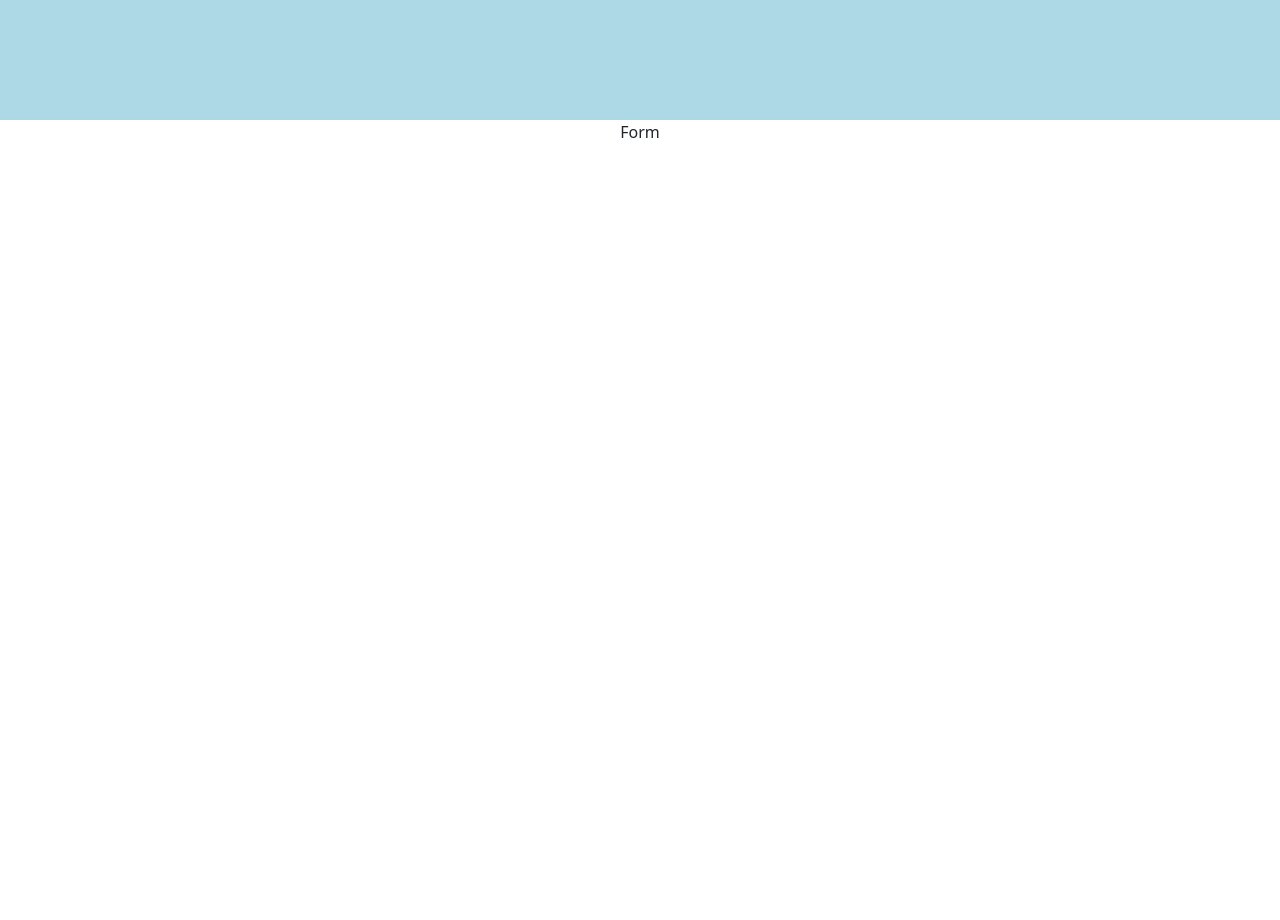
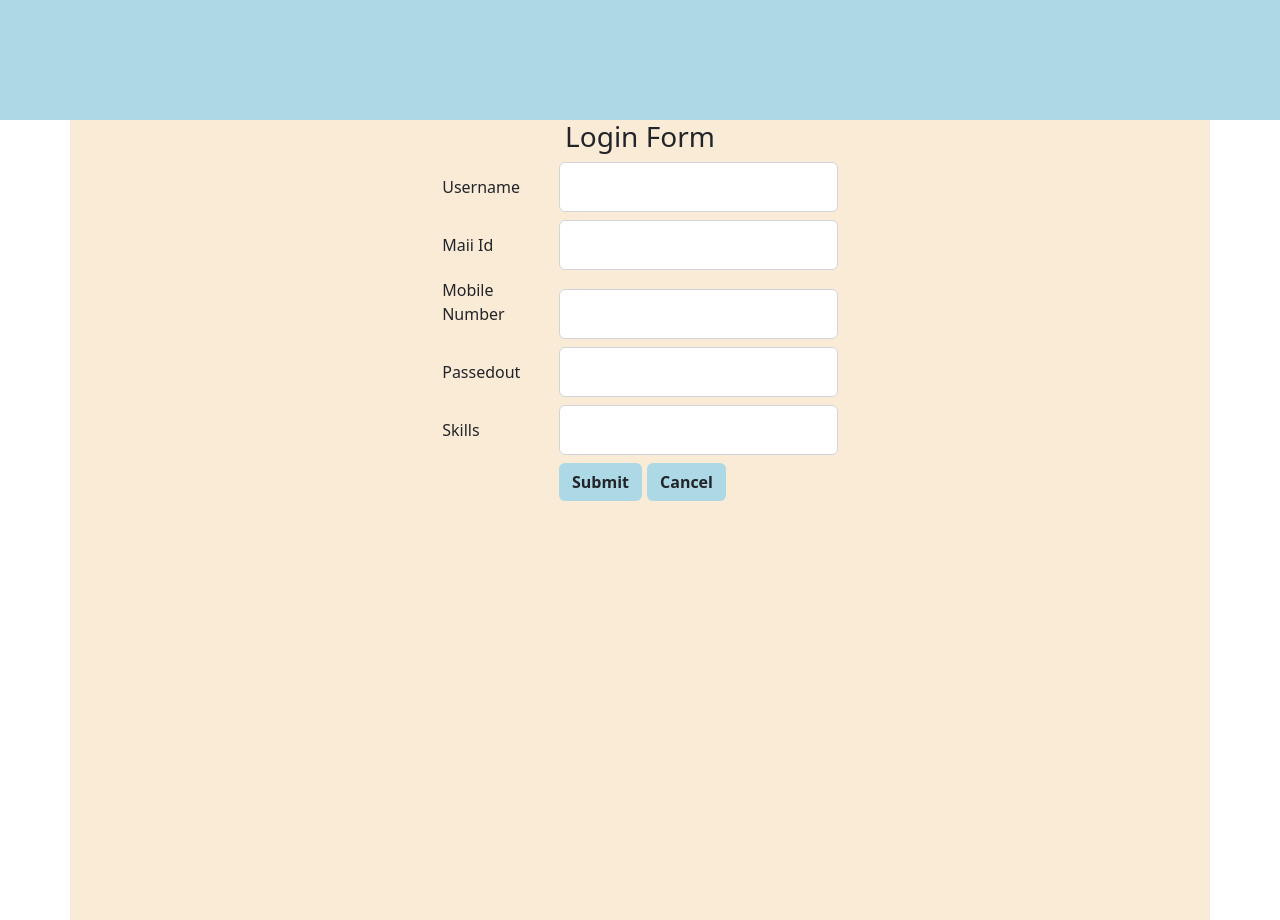
Before and after one commit to anithaeee/todolist-app, a React (Create React App) app: page / in a window 1280 px wide. Shown: the part 680-1600 px from the top of the page. Before the commit the page ends 824 px from the top, so only its background shows below. Built offline with nearby package versions, Linux system fonts and the light colour scheme.

Commit message:
git commit

```diff
--- a/src/App.js
+++ b/src/App.js
@@ -3,7 +3,7 @@ import './App.css';
 import '../src/Todoapp/todoapp.css';
 import Todoapp from './Todoapp/Todoapp.js';
 import Header from '../src/Header/Header.js';
-import Form from '../src/Form/Form'
+import Form from '../src/Form/Form';
 
 function App() {
   return (
--- a/src/Form/Form.css
+++ b/src/Form/Form.css
@@ -0,0 +1,15 @@
+.container{
+  background-color: antiquewhite;
+  width: 100%;
+  height: 100vh;
+}
+
+.user-label{
+width: 10%;
+margin-right: 5px;
+text-align: left;
+}
+.btn {
+  margin-left: 5px;
+  background-color: lightblue;
+}
--- a/src/Form/Form.js
+++ b/src/Form/Form.js
@@ -1,9 +1,40 @@
-import React from 'react'
-import './Form.css';
+import React from "react";
+import "./Form.css";
+import { InputText } from "primereact/inputtext";
+import { Calendar } from 'primereact/calendar';
+import { Button } from 'primereact/button';
 const Form = () => {
   return (
-    <div>Form</div>
-  )
-}
+    <div className="container">
+      <div className="Login Form">
+        <h3>Login Form</h3>
+      </div>
+      <div className="flex flex-column gap-2 mb-2">
+        <label htmlFor="username" className=" ml-3 user-label">Username</label>
+        <InputText className="w-25" />
+      </div>
+      <div className="flex flex-column gap-2 mb-2">
+        <label htmlFor="Mail Id" className="user-label">Maii Id</label>
+        <InputText  className="w-25" />
+      </div>
+      <div className="flex flex-column gap-2 mb-2">
+        <label htmlFor="Mobile Number" className="user-label">Mobile Number</label>
+        <InputText  className="w-25" />
+      </div>
+      <div className="flex flex-column gap-2 mb-2">
+        <label htmlFor="Passedout" className="user-label">Passedout</label>
+        <InputText  className="w-25" />
+      </div>
+      <div className="flex flex-column gap-2 mb-2">
+        <label htmlFor="Skills" className="user-label">Skills</label>
+        <InputText  className="w-25" />
+      </div>
+      <div className="button gap-2">
+      <Button label="Submit" className="btn"/>
+      <Button label="Cancel" className="btn" />
+      </div>
+    </div>
+  );
+};
 
 export default Form;
```
